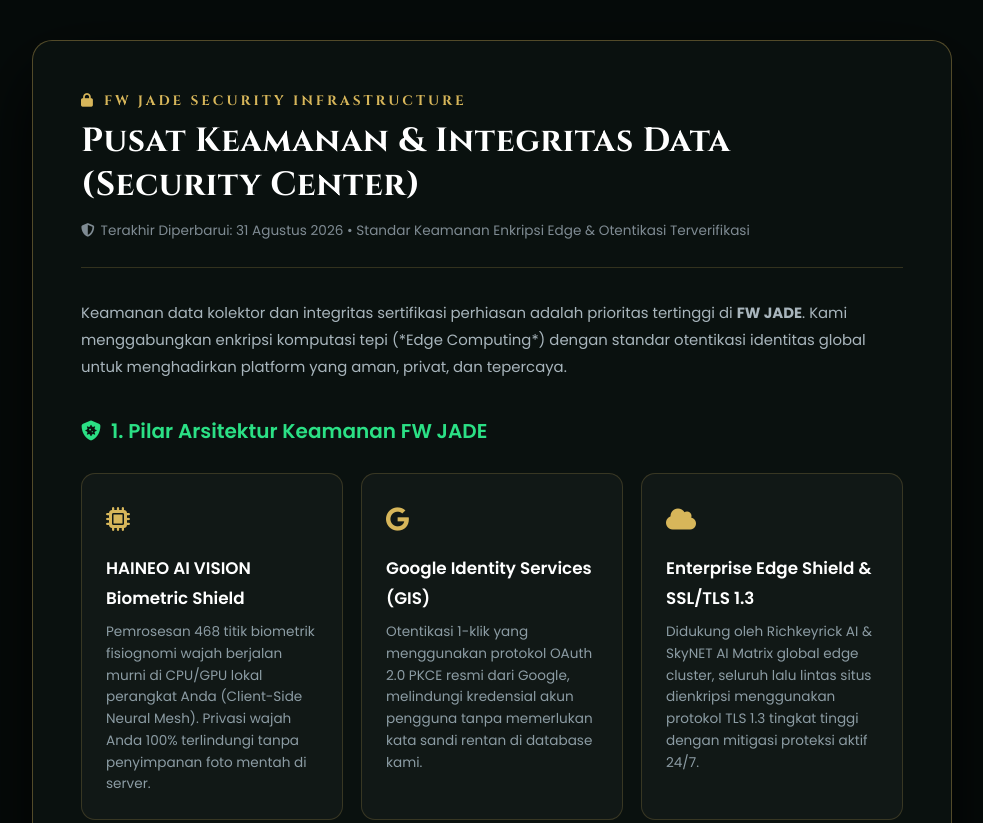
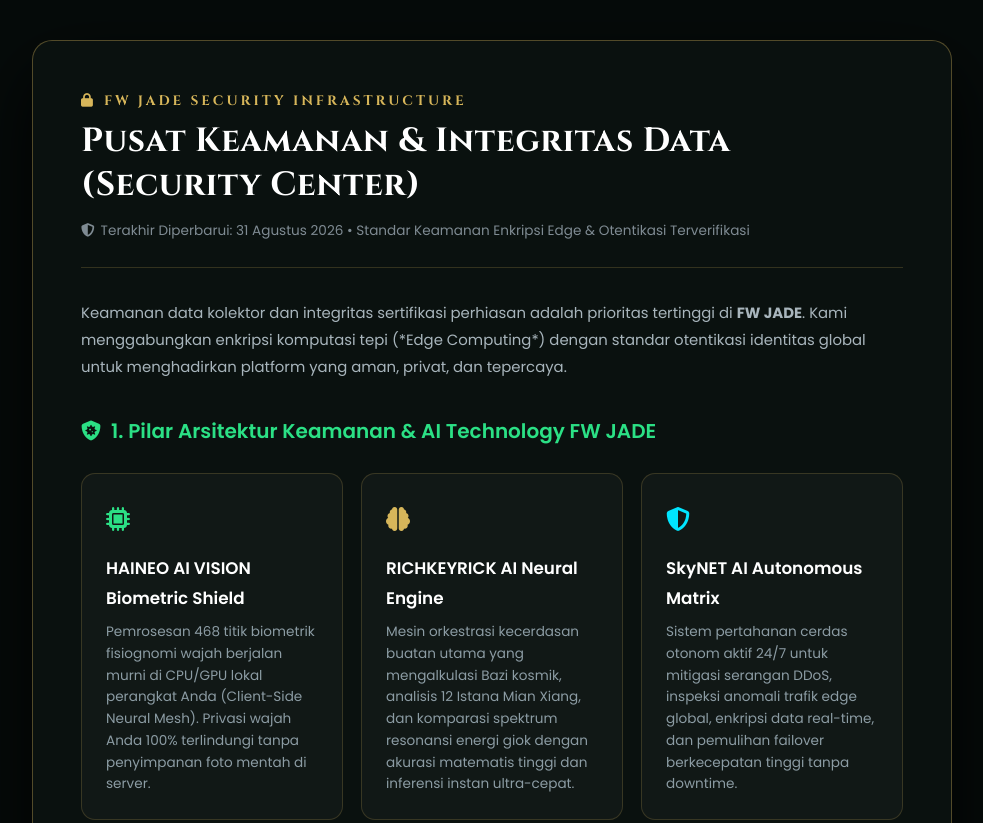
Before and after one commit to FwJade/fw-jade, a website: page security.html in a window 1280 px wide. Shown: the top 823 px of the page, without its empty margins (148-1131 px from the left). Drawn offline with Linux system fonts and the light colour scheme.

Commit message:
feat(security): expand security center to 6 symmetrical cards featuring RICHKEYRICK AI & SkyNET AI

```diff
--- a/security.html
+++ b/security.html
@@ -190,28 +190,40 @@
       Keamanan data kolektor dan integritas sertifikasi perhiasan adalah prioritas tertinggi di <strong>FW JADE</strong>. Kami menggabungkan enkripsi komputasi tepi (*Edge Computing*) dengan standar otentikasi identitas global untuk menghadirkan platform yang aman, privat, dan tepercaya.
     </p>
 
-    <h2><i class="fa-solid fa-shield-virus"></i> 1. Pilar Arsitektur Keamanan FW JADE</h2>
+    <h2><i class="fa-solid fa-shield-virus"></i> 1. Pilar Arsitektur Keamanan &amp; AI Technology FW JADE</h2>
     <div class="sec-grid">
       <div class="sec-card">
-        <div class="sec-icon"><i class="fa-solid fa-microchip text-emerald"></i></div>
+        <div class="sec-icon"><i class="fa-solid fa-microchip" style="color: #2BE085;"></i></div>
         <div class="sec-title">HAINEO AI VISION Biometric Shield</div>
         <p class="sec-desc">Pemrosesan 468 titik biometrik fisiognomi wajah berjalan murni di CPU/GPU lokal perangkat Anda (Client-Side Neural Mesh). Privasi wajah Anda 100% terlindungi tanpa penyimpanan foto mentah di server.</p>
       </div>
 
       <div class="sec-card">
-        <div class="sec-icon"><i class="fa-brands fa-google text-gold"></i></div>
+        <div class="sec-icon"><i class="fa-solid fa-brain" style="color: #D7B65A;"></i></div>
+        <div class="sec-title">RICHKEYRICK AI Neural Engine</div>
+        <p class="sec-desc">Mesin orkestrasi kecerdasan buatan utama yang mengalkulasi Bazi kosmik, analisis 12 Istana Mian Xiang, dan komparasi spektrum resonansi energi giok dengan akurasi matematis tinggi dan inferensi instan ultra-cepat.</p>
+      </div>
+
+      <div class="sec-card">
+        <div class="sec-icon"><i class="fa-solid fa-shield-halved" style="color: #00E5FF;"></i></div>
+        <div class="sec-title">SkyNET AI Autonomous Matrix</div>
+        <p class="sec-desc">Sistem pertahanan cerdas otonom aktif 24/7 untuk mitigasi serangan DDoS, inspeksi anomali trafik edge global, enkripsi data real-time, dan pemulihan failover berkecepatan tinggi tanpa downtime.</p>
+      </div>
+
+      <div class="sec-card">
+        <div class="sec-icon"><i class="fa-brands fa-google" style="color: #EA4335;"></i></div>
         <div class="sec-title">Google Identity Services (GIS)</div>
         <p class="sec-desc">Otentikasi 1-klik yang menggunakan protokol OAuth 2.0 PKCE resmi dari Google, melindungi kredensial akun pengguna tanpa memerlukan kata sandi rentan di database kami.</p>
       </div>
 
       <div class="sec-card">
-        <div class="sec-icon"><i class="fa-solid fa-cloud text-cyan"></i></div>
+        <div class="sec-icon"><i class="fa-solid fa-cloud" style="color: #2BE085;"></i></div>
         <div class="sec-title">Enterprise Edge Shield &amp; SSL/TLS 1.3</div>
-        <p class="sec-desc">Didukung oleh Richkeyrick AI &amp; SkyNET AI Matrix global edge cluster, seluruh lalu lintas situs dienkripsi menggunakan protokol TLS 1.3 tingkat tinggi dengan mitigasi proteksi aktif 24/7.</p>
+        <p class="sec-desc">Infrastruktur komputasi tepi Cloudflare Edge Network dengan proteksi SSL/TLS 1.3 256-bit enkripsi bank-grade untuk menjamin seluruh transfer data terlindungi dari intercept pihak ketiga.</p>
       </div>
 
       <div class="sec-card">
-        <div class="sec-icon"><i class="fa-solid fa-fingerprint text-amber"></i></div>
+        <div class="sec-icon"><i class="fa-solid fa-fingerprint" style="color: #D7B65A;"></i></div>
         <div class="sec-title">Anti-Tamper Digital Certificate</div>
         <p class="sec-desc">Setiap Sertifikat Keaslian Digital memiliki nomor seri unik dan QR Hash terenkripsi yang dapat diverifikasi silang langsung dengan database arsip fisik workshop FW JADE Medan.</p>
       </div>
```
Also changed, not shown: PROJECT_MEMORY.md (+6 -0 lines).
